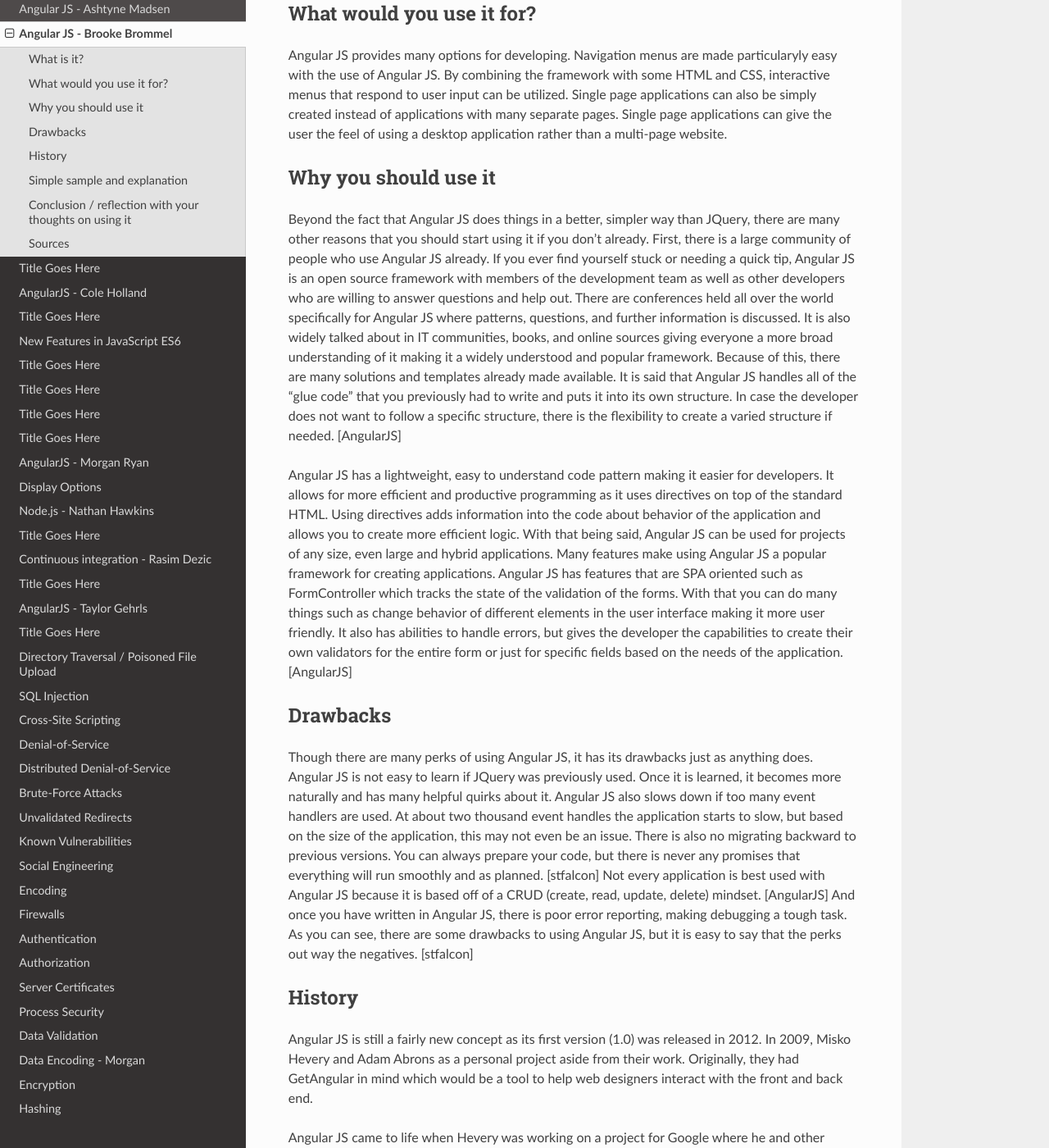
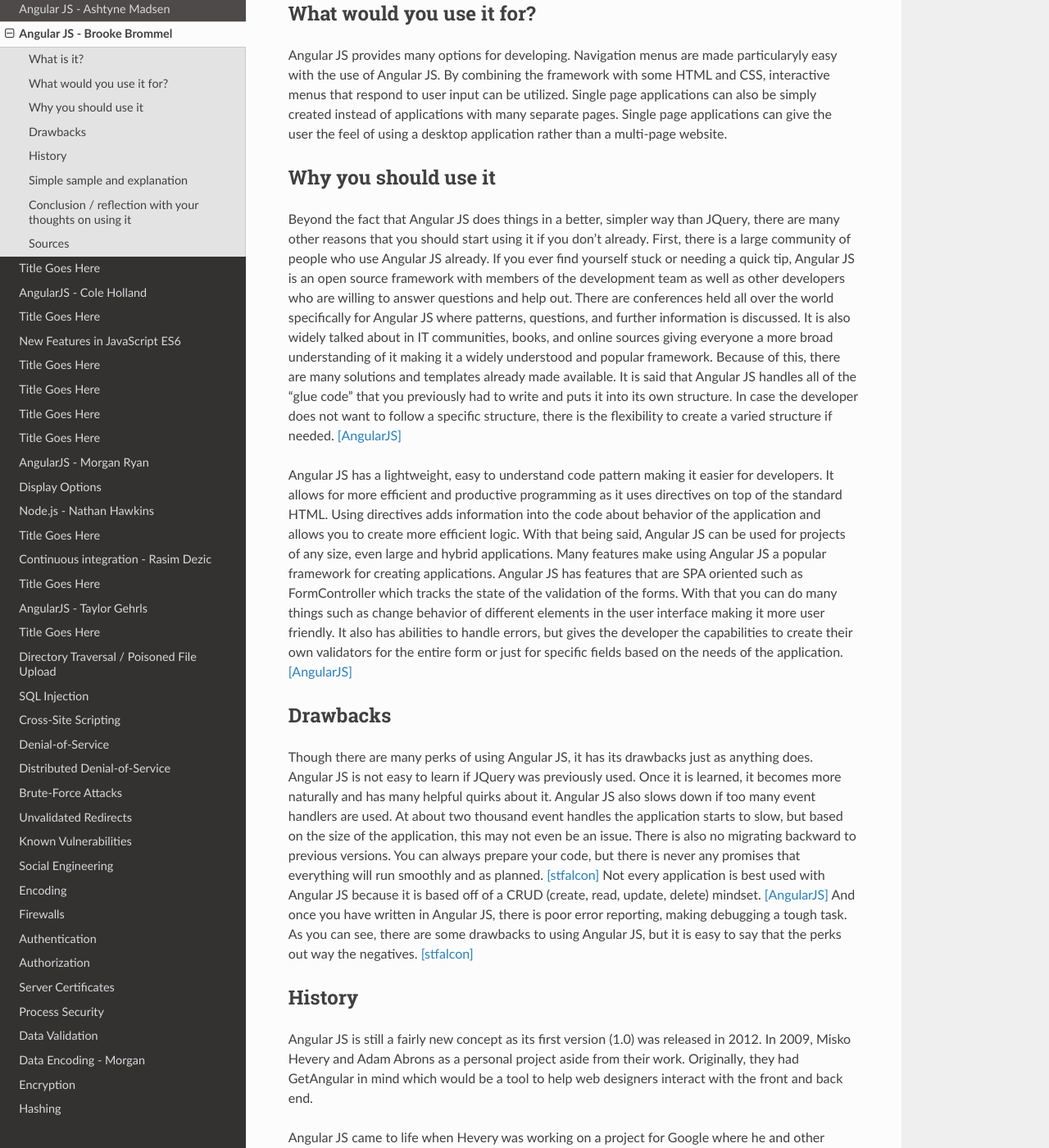
Before and after one commit to pvcraven/2017_web_security, a Sphinx documentation site: the page built from source/final/brooke/index.rst, in a window 1280 px wide and 1400 px high, scrolled down 432 px. Shown: the whole window at 82% size. Built offline with Sphinx 7.4.7 and the Read the Docs theme 2.0.0, drawn with Linux system fonts in a browser that asks for light colours; some of the changed text lies outside the part shown.

Commit message:
corrected sources

```diff
--- a/source/final/brooke/index.rst
+++ b/source/final/brooke/index.rst
@@ -14,15 +14,15 @@
 Why you should use it
 ---------------------
 
-Beyond the fact that Angular JS does things in a better, simpler way than JQuery, there are many other reasons that you should start using it if you don't already. First, there is a large community of people who use Angular JS already.  If you ever find yourself stuck or needing a quick tip, Angular JS is an open source framework with members of the development team as well as other developers who are willing to answer questions and help out.  There are conferences held all over the world specifically for Angular JS where patterns, questions, and further information is discussed.  It is also widely talked about in IT communities, books, and online sources giving everyone a more broad understanding of it making it a widely understood and popular framework.  Because of this, there are many solutions and templates already made available.  It is said that Angular JS handles all of the "glue code" that you previously had to write and puts it into its own structure.  In case the developer does not want to follow a specific structure, there is the flexibility to create a varied structure if needed.   [AngularJS]
+Beyond the fact that Angular JS does things in a better, simpler way than JQuery, there are many other reasons that you should start using it if you don't already. First, there is a large community of people who use Angular JS already.  If you ever find yourself stuck or needing a quick tip, Angular JS is an open source framework with members of the development team as well as other developers who are willing to answer questions and help out.  There are conferences held all over the world specifically for Angular JS where patterns, questions, and further information is discussed.  It is also widely talked about in IT communities, books, and online sources giving everyone a more broad understanding of it making it a widely understood and popular framework.  Because of this, there are many solutions and templates already made available.  It is said that Angular JS handles all of the "glue code" that you previously had to write and puts it into its own structure.  In case the developer does not want to follow a specific structure, there is the flexibility to create a varied structure if needed.   [AngularJS]_
 
-Angular JS has a lightweight, easy to understand code pattern making it easier for developers.  It allows for more efficient and productive programming as it uses directives on top of the standard HTML.  Using directives adds information into the code about behavior of the application and allows you to create more efficient logic.  With that being said, Angular JS can be used for projects of any size, even large and hybrid applications.  Many features make using Angular JS a popular framework for creating applications.  Angular JS has features that are SPA oriented such as FormController which tracks the state of the validation of the forms.  With that you can do many things such as change behavior of different elements in the user interface making it more user friendly. It also has abilities to handle errors, but gives the developer the capabilities to create their own validators for the entire form or just for specific fields based on the needs of the application.  [AngularJS]
+Angular JS has a lightweight, easy to understand code pattern making it easier for developers.  It allows for more efficient and productive programming as it uses directives on top of the standard HTML.  Using directives adds information into the code about behavior of the application and allows you to create more efficient logic.  With that being said, Angular JS can be used for projects of any size, even large and hybrid applications.  Many features make using Angular JS a popular framework for creating applications.  Angular JS has features that are SPA oriented such as FormController which tracks the state of the validation of the forms.  With that you can do many things such as change behavior of different elements in the user interface making it more user friendly. It also has abilities to handle errors, but gives the developer the capabilities to create their own validators for the entire form or just for specific fields based on the needs of the application.  [AngularJS]_
 
 
 Drawbacks
 ---------
 
-Though there are many perks of using Angular JS, it has its drawbacks just as anything does.  Angular JS is not easy to learn if JQuery was previously used.  Once it is learned, it becomes more naturally and has many helpful quirks about it.  Angular JS also slows down if too many event handlers are used.  At about two thousand event handles the application starts to slow, but based on the size of the application, this may not even be an issue. There is also no migrating backward to previous versions.  You can always prepare your code, but there is never any promises that everything will run smoothly and as planned.  [stfalcon]  Not every application is best used with Angular JS because it is based off of a CRUD (create, read, update, delete) mindset.  [AngularJS]  And once you have written in Angular JS, there is poor error reporting, making debugging a tough task.  As you can see, there are some drawbacks to using Angular JS, but it is easy to say that the perks out way the negatives.  [stfalcon]
+Though there are many perks of using Angular JS, it has its drawbacks just as anything does.  Angular JS is not easy to learn if JQuery was previously used.  Once it is learned, it becomes more naturally and has many helpful quirks about it.  Angular JS also slows down if too many event handlers are used.  At about two thousand event handles the application starts to slow, but based on the size of the application, this may not even be an issue. There is also no migrating backward to previous versions.  You can always prepare your code, but there is never any promises that everything will run smoothly and as planned.  [stfalcon]_  Not every application is best used with Angular JS because it is based off of a CRUD (create, read, update, delete) mindset.  [AngularJS]_  And once you have written in Angular JS, there is poor error reporting, making debugging a tough task.  As you can see, there are some drawbacks to using Angular JS, but it is easy to say that the perks out way the negatives.  [stfalcon]_
 
 History
 -------
@@ -53,17 +53,17 @@
 		</body>
 		</html>
 
-In this example, the <div ng-app""> tag lets Angular JS that it is part of an Angular JS application.  The ng-model directive then links the input field to the application variable name.  Finally, the ng-bind directive links the innerHTML of the paragraph element to the application variable name.  [w3schools]
+In this example, the <div ng-app""> tag lets Angular JS that it is part of an Angular JS application.  The ng-model directive then links the input field to the application variable name.  Finally, the ng-bind directive links the innerHTML of the paragraph element to the application variable name.  [w3schools]_
 
-.. image :: firstOutput.png
+.. image :: firstOutput.PNG
 
 Here is the simple output from the code.  As you can see, it looks just like any html would.
 
-.. image :: secondOutput.png
+.. image :: secondOutput.PNG
 
 As you type in the box, the user input is automatically reflected on the page. This happens because of the directive which links the input field to the variable name and then is linked to the application.
 
-.. image :: finalOutput.png
+.. image :: finalOutput.PNG
 
 
 Conclusion / reflection with your thoughts on using it
```
